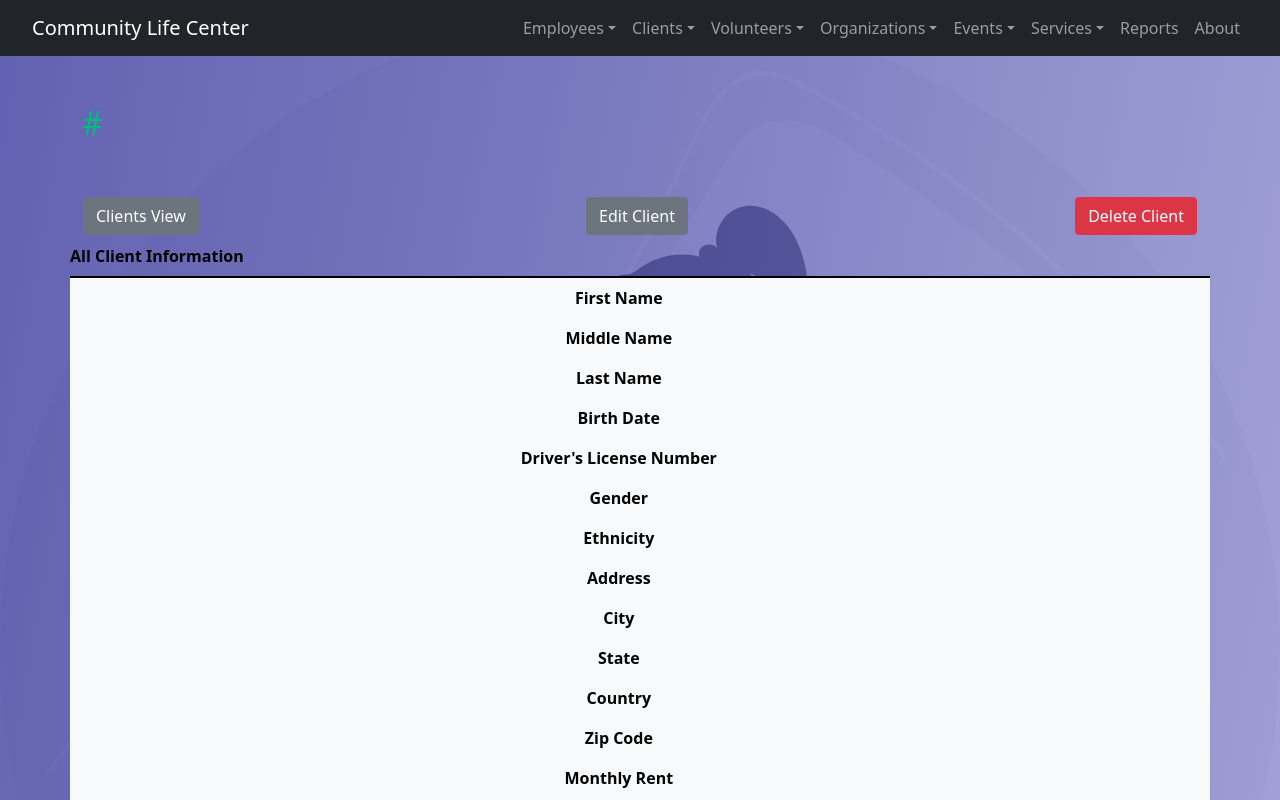
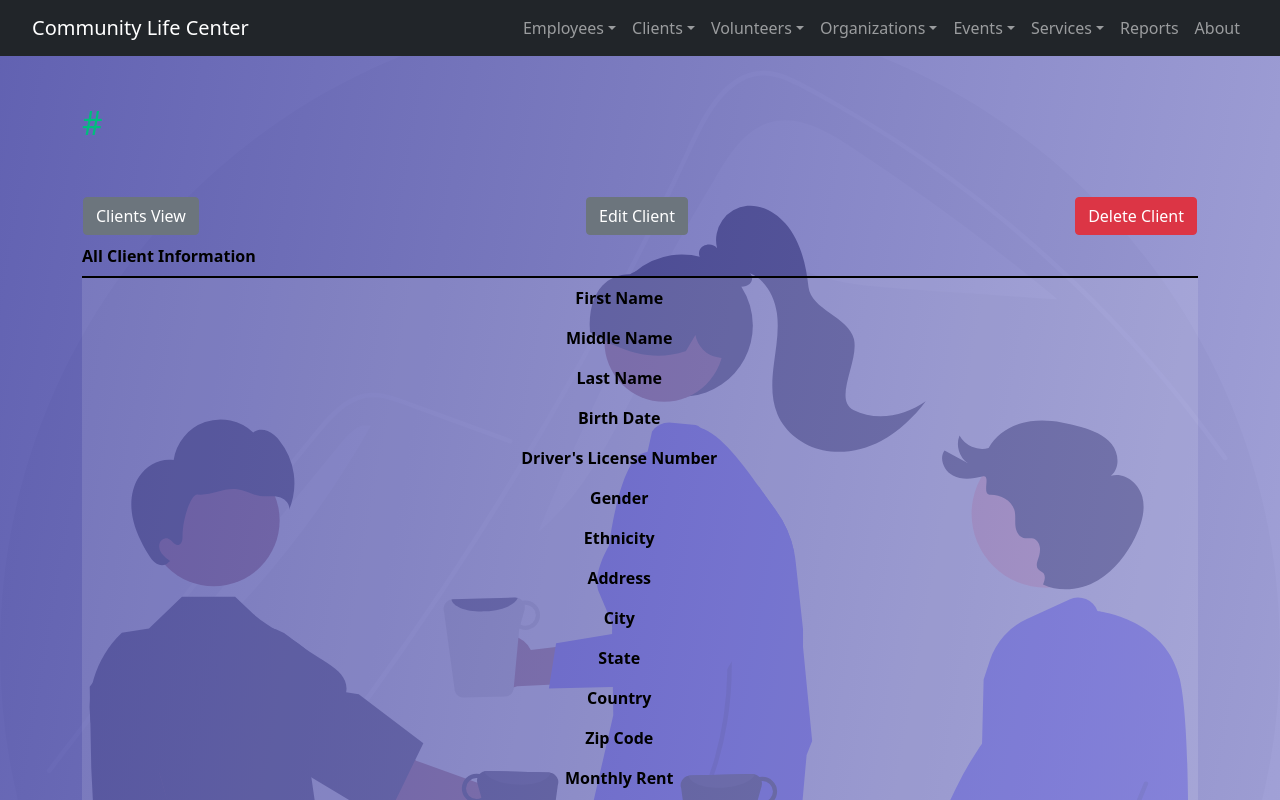
Before and after one commit to alexiscenriquez/CIS4339groupproject, a Vue app in the folder Frontend/: page /custinfo in a window 1280 px wide. Shown: the top 800 px of the page. Built offline with nearby package versions, Linux system fonts and the light colour scheme; no server answers; what vue-chartkick would draw is missing.

Commit message:
changed css

```diff
--- a/Frontend/src/views/clients/MoreInfo.vue
+++ b/Frontend/src/views/clients/MoreInfo.vue
@@ -16,9 +16,9 @@
 
 
 
-        <div class="row justify-content-center">
+        <div class="table1">
 
-            <table class="table table-light table-hover caption-top">
+            <table class="table table-light  caption-top">
                 <!-- title -->
                 <caption><strong>All Client Information</strong></caption>
                 <thead class="table-dark">
```
